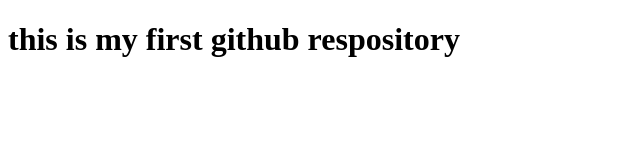
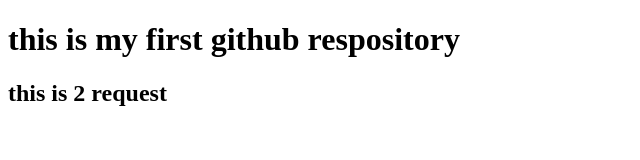
Before and after one commit to HarshPatil192002/git-learn, a plain HTML site: page index.html in a window 1280 px wide. Shown: the whole page, without its empty margins (0-640 px from the left). Drawn offline with Linux system fonts and the light colour scheme.

Commit message:
second line added

```diff
--- a/index.html
+++ b/index.html
@@ -7,5 +7,6 @@
 </head>
 <body>
     <h1>this is my first github respository</h1>
+    <h2>this is 2 request</h2>
 </body>
 </html>
```
